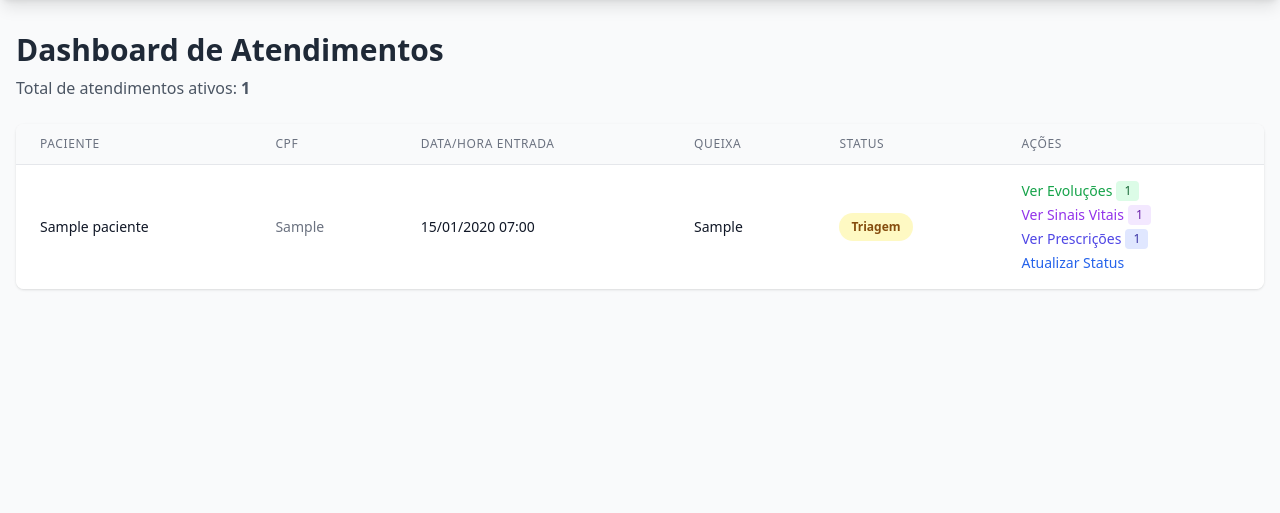
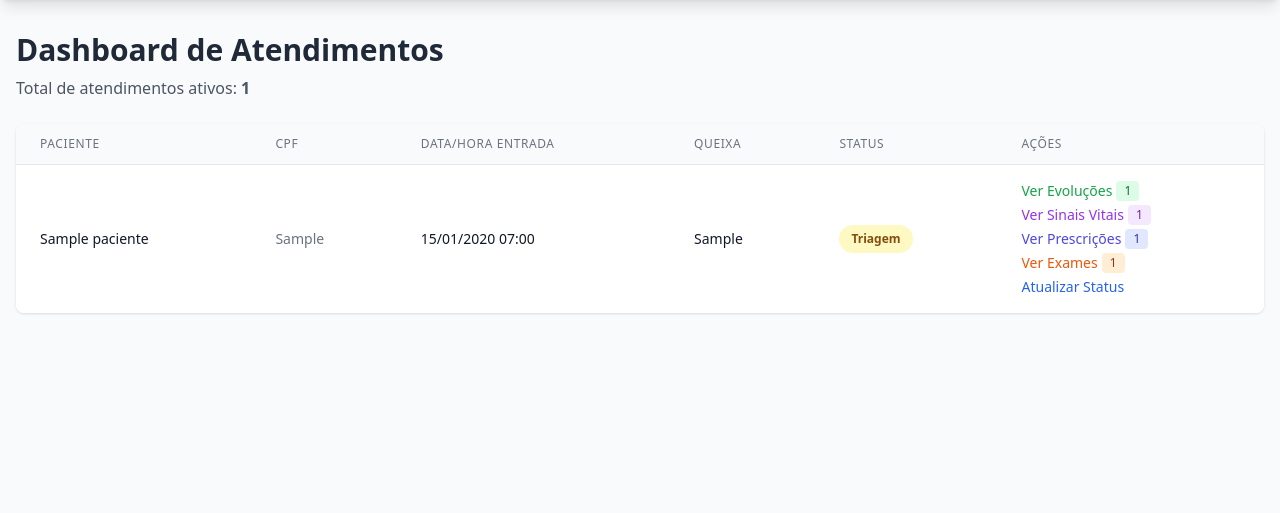
Before and after one commit to acassiomonteiro/hospital-status-tracker, a Django app: page / in a window 1280 px wide. Shown: the part 84-597 px from the top of the page. Run offline with Django 5.2, Linux system fonts and the light colour scheme; a user stored in the database is signed in; tables that the repository leaves empty hold one stand-in row (values such as "Sample post"); parts of the project's set-up code (start-up, migrations or seed data) failed here and were passed over; some libraries are stand-ins or nearby versions.

Commit message:
feat(atendimentos): integra exames no dashboard
- Adiciona link 'Ver Exames' com badge de contagem
- Styling consistente com outras seções
- Badge laranja para diferenciar de outras funcionalidades

```diff
--- a/atendimentos/templates/atendimento/dashboard.html
+++ b/atendimentos/templates/atendimento/dashboard.html
@@ -79,6 +79,14 @@
                             </span>
                             {% endif %}
                         </a>
+                        <a href="{% url 'solicitacoes_exame_atendimento' atendimento.id %}" class="text-orange-600 hover:text-orange-900 flex items-center">
+                            Ver Exames
+                            {% if atendimento.solicitacoes_exame.count > 0 %}
+                            <span class="ml-1 inline-flex items-center px-2 py-0.5 rounded text-xs font-medium bg-orange-100 text-orange-800">
+                                {{ atendimento.solicitacoes_exame.count }}
+                            </span>
+                            {% endif %}
+                        </a>
                         <a href="{% url 'atualizar_status' atendimento.id %}" class="text-blue-600 hover:text-blue-900">Atualizar Status</a>
                     </div>
                 </td>
```
